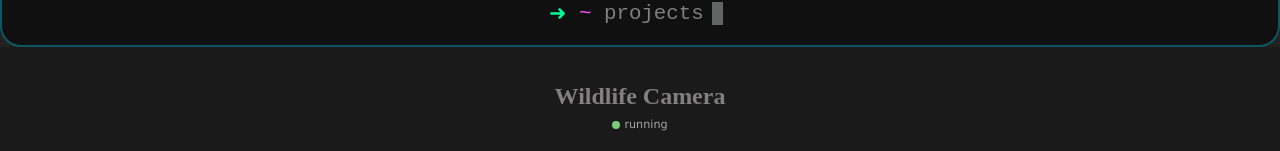
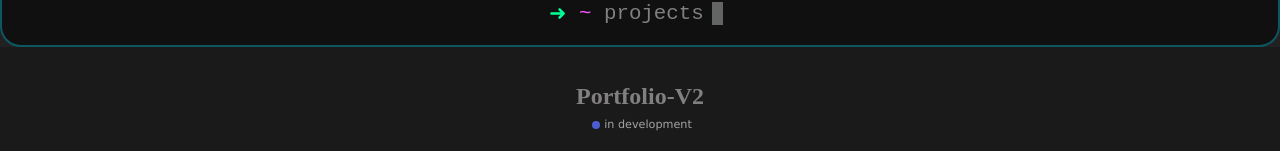
Before and after one commit to arch-user-france1/arch-user-france1, a Next.js app: page / in a window 1280 px wide. Shown: the part 624-775 px from the top of the page. Built offline with nearby package versions, Linux system fonts and the light colour scheme.

Commit message:
new portfolio notice

```diff
--- a/pages/index.js
+++ b/pages/index.js
@@ -134,6 +134,14 @@ export default function Page() {
       <CodeBlock command="projects" nomargin />
       <div className={styles.elevation}>
 
+      <Project
+      projectname="Portfolio-V2"
+      status="in development"
+      link="https://portfolio-v2-pi-ten.vercel.app/"
+      visibleLinks={["https://portfolio-v2-pi-ten.vercel.app/"]}
+      >
+        <span>A new portfolio with an improved design is in progress.</span>
+      </Project>
 
       <Project
       projectname="Wildlife Camera"
```
